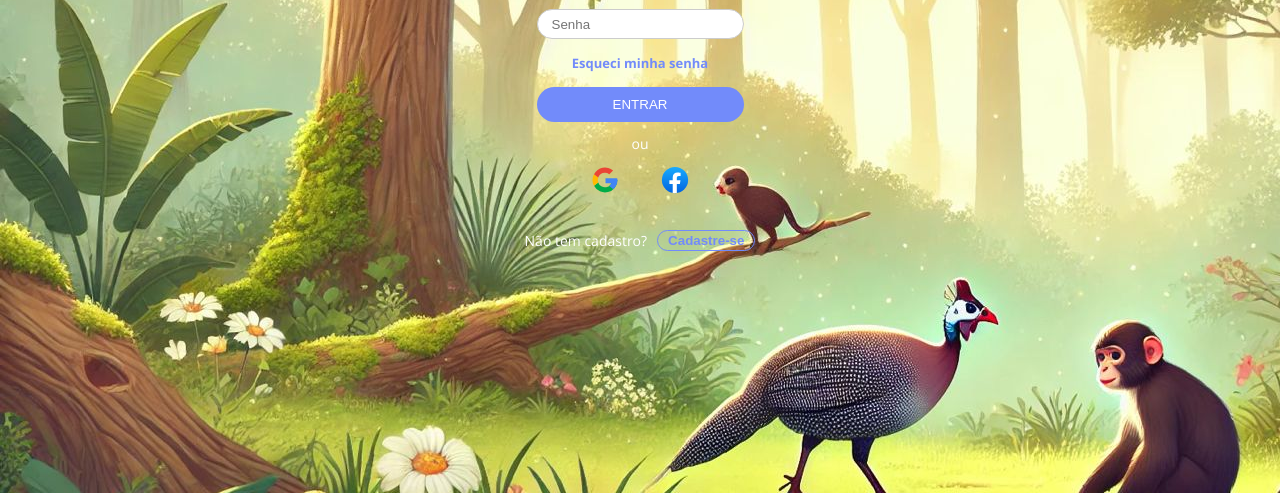
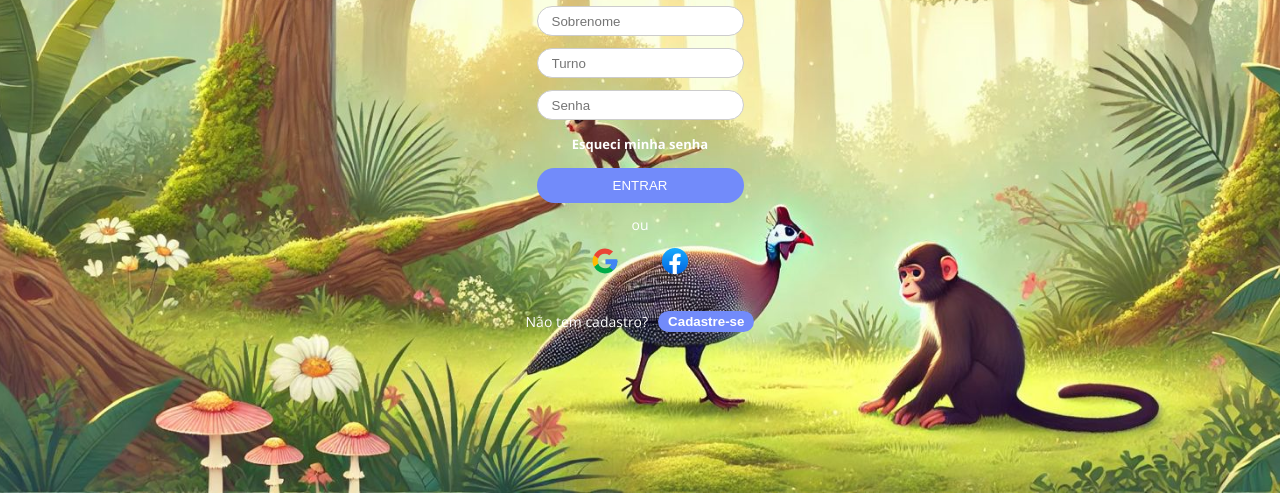
Before and after one commit to RenatodeePaula/polivalente, a plain HTML site: page index.html in a window 1280 px wide. Shown: the part 307-800 px from the top of the page. Drawn offline with nearby package versions, Linux system fonts and the light colour scheme.

Commit message:
final commit

```diff
--- a/assets/css/style.css
+++ b/assets/css/style.css
@@ -14,7 +14,11 @@
 body {
     font-size: 1.6rem;
     font-family: "Open Sans", sans-serif;
-    background-image: url('/assets/img/bg-app.jpeg');
+    background-repeat: no-repeat;
+    background-size: cover;
+    background-position: center;
+    background-image:  url('http://localhost:5500/assets/img/bg-app.jpeg');
+    background-repeat: no-repeat;
 
 }
 
@@ -23,11 +27,10 @@ body {
     flex-direction: column;
     align-items: center;
     justify-content: center;
-
     max-width: 64rem;
-    margin:  5rem auto;
-
+    margin:  0 auto;
     border-radius: 1rem;
+    height: 100vh;
 }
 
 .container .avatar {
@@ -52,11 +55,14 @@ body {
 }
 
 .forgot-password {
-    color: var(--primary-color);
+    color: #fff;
     font-weight: bold;
     font-size: 1.3rem;
     margin: 0.3rem;
     cursor: pointer;
+}
+.forgot-password:hover {
+    color: var(--primary-color);
 }
 
 button {
@@ -69,12 +75,12 @@ button {
     border: none;
     border-radius: 2rem;
     color: #fff;
-
     background-color: var(--primary-color);
     transition: ease-in-out 0.4s;
 }
 
-.to-enter:hover {
+.to-enter:hover,
+.sign-up:hover {
     background-color: rgb(72, 72, 190);
 }
 
@@ -82,39 +88,36 @@ button {
 form input:focus {
     outline: 1px solid var(--primary-color);
 }
+
+
 .social-network {
+    background: ;
     display: flex;
     gap:4rem;
 }
 
+
+
 .sign-up {
-    border: 0.1rem solid var(--primary-color);
-    padding: 0.2rem 1rem;
-    background-color: transparent;
-    color: var(--primary-color);
+    border: none;
+    padding: 0.3rem 1rem;
+
     border-radius: 2rem;
     font-weight: 700;
-
-
-}
-
-.sign-up:hover {
     background-color: var(--primary-color);
     color: #fff;
 }
 
-footer {
+
+.footer {
     display: flex;
     align-items: center;
     justify-content: center;
+    gap: 1rem;
     margin: 3rem 3rem;
-
-    gap: 1rem;
-
-
 }
 
- p {
+p {
     font-size: 1.4rem;
     color: #fff;
 }
--- a/index.html
+++ b/index.html
@@ -34,6 +34,7 @@
         <button class="to-enter">ENTRAR</button>
         <p>ou</p>
         <div class="social-network">
+
             <a target="_blank"
               href="https://accounts.google.com/v3/signin/identifier?hl=pt_BR&ifkv=Ab5oB3qnaoUGMN76AKzrkBOdbZAhOG8zhtNAdr-kphuh9ZVlni8PPQSVYV8heO63B-aVOfEfcyGsHA&flowName=GlifWebSignIn&flowEntry=ServiceLogin&dsh=S-200496380%3A1725486682345882&ddm=0">
               <img src="./assets/img/google-logo.svg" alt="Ícone Google">
@@ -44,10 +45,14 @@
             </a>
           </div>
 
+
+
+
+
       </form>
 
 
-      <footer>
+      <div class="footer">
         <p>Não tem cadastro?</p>
         <button class="sign-up">Cadastre-se</button>
       </footer>
```
Lines whose indentation alone changed are shown as unchanged.
